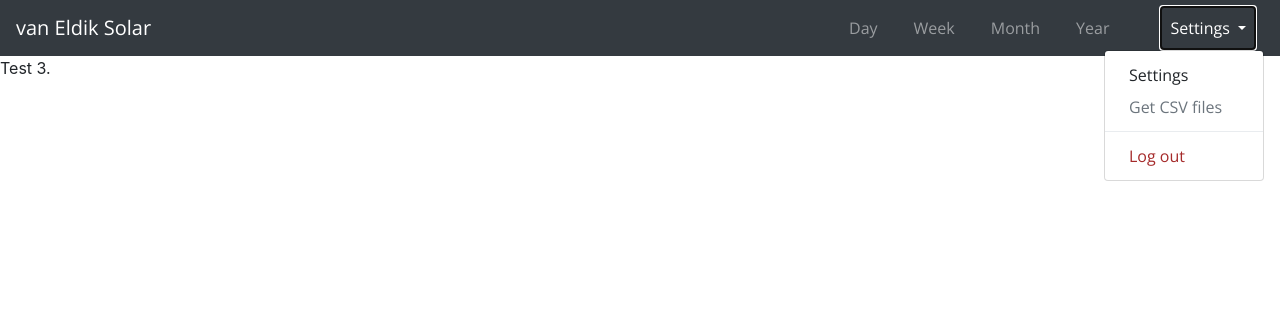
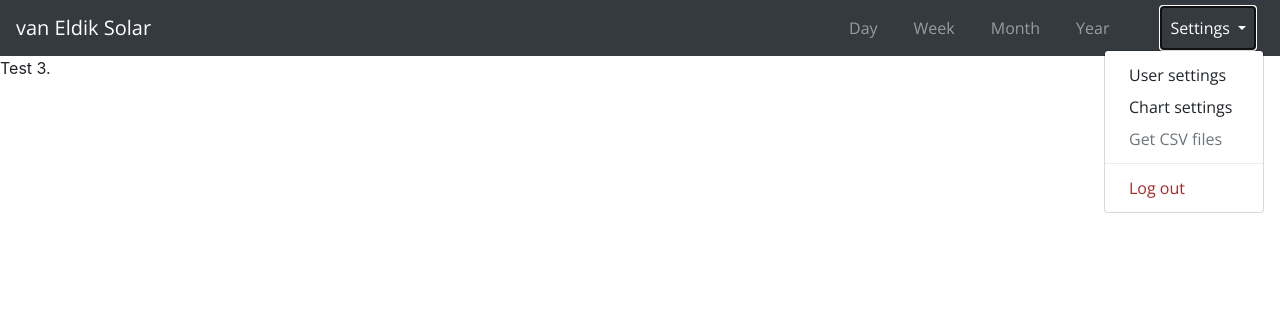
Before and after one commit to CarbonvanE/solar, a Django app: page / in a window 1280 px wide, after a click on "Settings". Shown: the top 316 px of the page. Run offline with Django 3.2, Linux system fonts and the light colour scheme; the visitor is signed in with stand-in values (Sample User, id 1); style sheets or scripts are compiled from the project's sources; parts of the project's set-up code (start-up, migrations or seed data) failed here and were passed over; some libraries are stand-ins or nearby versions.

Commit message:
feat: Split the settings page up into two separate pages (user settings and chart settings)

```diff
--- a/app/templates/app/base/base_logged_in.html
+++ b/app/templates/app/base/base_logged_in.html
@@ -29,7 +29,8 @@
                         Settings
                     </a>
                     <div class="dropdown-menu dropdown-menu-right" aria-labelledby="navbarDropdownMenuLink">
-                        <a class="dropdown-item" href="{% url 'settings' %}">Settings</a>
+                        <a class="dropdown-item" href="{% url 'user_settings' %}">User settings</a>
+                        <a class="dropdown-item" href="{% url 'chart_settings' %}">Chart settings</a>
                         <a class="dropdown-item disabled" href="#">Get CSV files</a>
                         <div class="dropdown-divider"></div>
                         <a class="dropdown-item log-out-button" href="{% url 'logout' %}">Log out</a>
--- a/app/urls.py
+++ b/app/urls.py
@@ -8,5 +8,6 @@ urlpatterns = [
     path('login', views.login_view, name='login'),
     path('logout', views.logout_view, name='logout'),
     path('password_reset', views.password_reset_view, name='password_reset'),
-    path('settings', views.settings_view, name='settings'),
+    path('settings/user', views.user_settings_view, name='user_settings'),
+    path('settings/charts', views.chart_settings_view, name='chart_settings'),
 ]
--- a/app/views.py
+++ b/app/views.py
@@ -66,7 +66,7 @@ def password_reset_view(request):
 
 
 @login_required
-def settings_view(request):
+def user_settings_view(request):
     """ Returns the settings page """
     first_name = request.user.first_name
     last_name = request.user.last_name
@@ -77,4 +77,8 @@ def settings_view(request):
         'last_name': last_name,
         'email': email,
     }
-    return render(request, 'app/settings.html', context)
+    return render(request, 'app/user_settings.html', context)
+
+@login_required
+def chart_settings_view(request):
+    return render(request, 'app/chart_settings.html', {'tab': 'settings'})
```
Also changed, not shown: app/templates/app/chart_settings.html (added, +37 -0 lines), app/templates/app/user_settings.html (renamed from app/templates/app/settings.html, +0 -23 lines).
